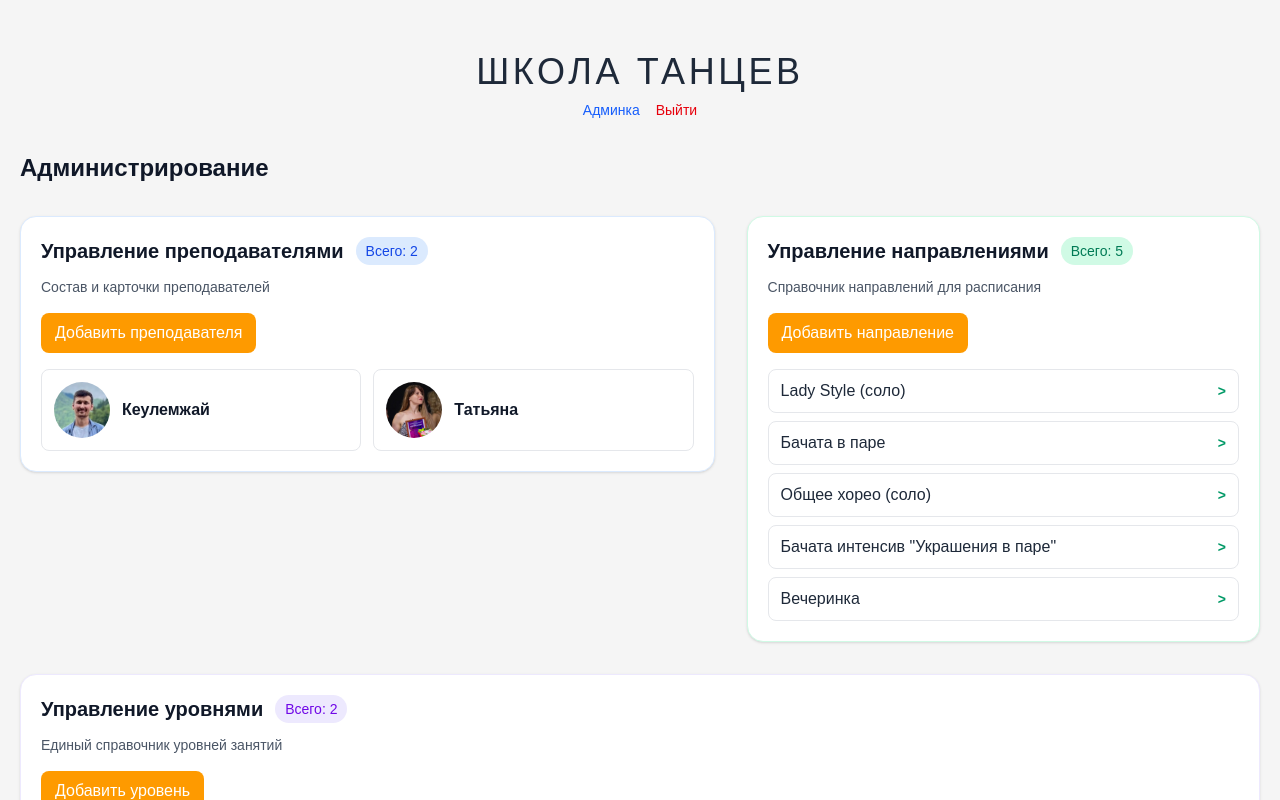
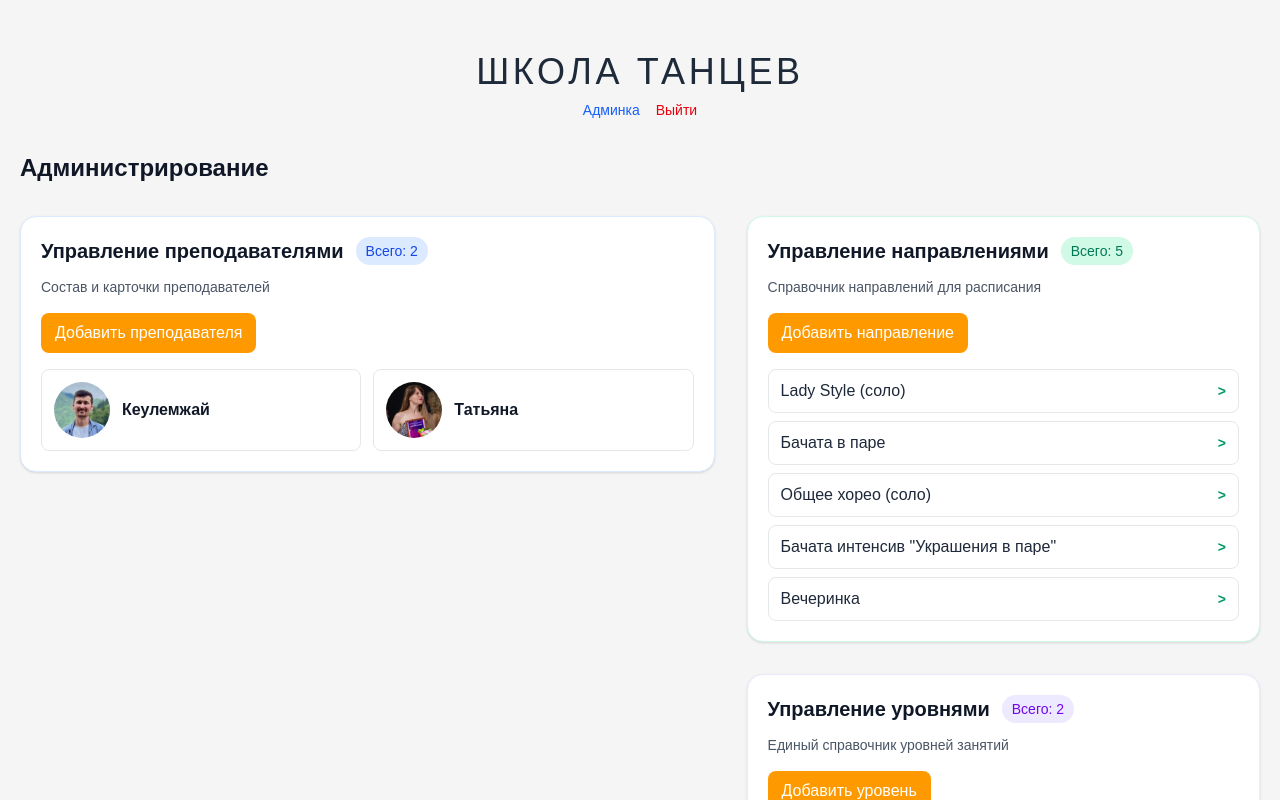
Before and after one commit to baikhonov/dance-studio, a Vue app: page /admin in a window 1280 px wide. Shown: the top 800 px of the page. Built offline with nearby package versions, Linux system fonts and the light colour scheme; sample sign-in values are in the browser's storage.

Commit message:
Поменял сетку секций в админке

```diff
--- a/src/views/AdminView.vue
+++ b/src/views/AdminView.vue
@@ -100,7 +100,9 @@ const setFallbackImage = (event: Event, fallbackSrc: string) => {
         <div class="flex flex-col gap-3 mb-4">
           <div class="flex items-center gap-3">
             <h2 class="text-xl font-semibold text-gray-900">Управление преподавателями</h2>
-            <span class="px-2.5 py-1 text-xs md:text-sm font-medium rounded-full bg-blue-100 text-blue-700 whitespace-nowrap">
+            <span
+              class="px-2.5 py-1 text-xs md:text-sm font-medium rounded-full bg-blue-100 text-blue-700 whitespace-nowrap"
+            >
               Всего: {{ teachers.length }}
             </span>
           </div>
@@ -140,6 +142,7 @@ const setFallbackImage = (event: Event, fallbackSrc: string) => {
         </div>
       </section>
 
+      <div class="flex flex-col gap-6 xl:gap-8">
         <section class="rounded-2xl border border-emerald-100 bg-white p-4 md:p-5 shadow-sm">
           <div class="flex flex-col gap-3 mb-4">
             <div class="flex items-center gap-3">
@@ -178,7 +181,6 @@ const setFallbackImage = (event: Event, fallbackSrc: string) => {
             </li>
           </ul>
         </section>
-    </div>
 
         <section class="rounded-2xl border border-violet-100 bg-white p-4 md:p-5 shadow-sm">
           <div class="flex flex-col gap-3 mb-4">
@@ -218,6 +220,8 @@ const setFallbackImage = (event: Event, fallbackSrc: string) => {
             </li>
           </ul>
         </section>
+      </div>
+    </div>
 
     <TeacherModal
       :is-open="isTeacherModalOpen"
@@ -231,10 +235,6 @@ const setFallbackImage = (event: Event, fallbackSrc: string) => {
       @close="closeDirectionModal"
     />
 
-    <LevelModal
-      :is-open="isLevelModalOpen"
-      :level="selectedLevel"
-      @close="closeLevelModal"
-    />
+    <LevelModal :is-open="isLevelModalOpen" :level="selectedLevel" @close="closeLevelModal" />
   </div>
 </template>
```
Lines whose indentation alone changed are shown as unchanged.
